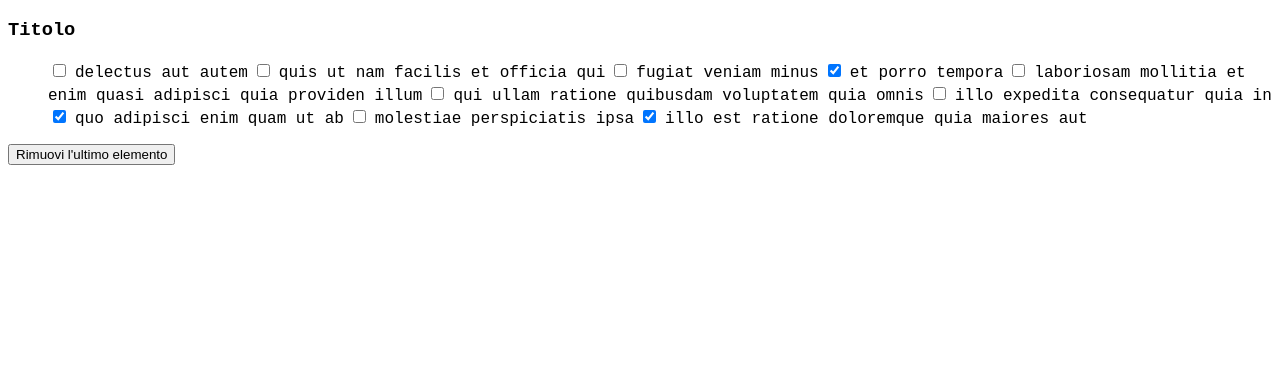
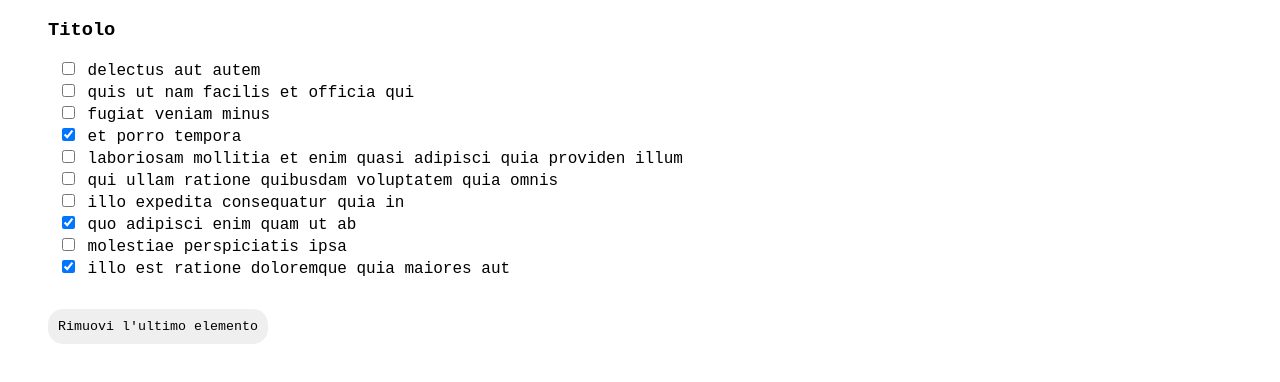
Before and after one commit to marghherita/Edgemony_modulo_3, a plain HTML site: page Esercizi/3.10.21/index.html in a window 1280 px wide. Drawn offline with Linux system fonts and the light colour scheme.

Commit message:
Versione_2

```diff
--- a/Esercizi/3.10.21/index.html
+++ b/Esercizi/3.10.21/index.html
@@ -22,7 +22,16 @@
         </li>
     </ul>
 
-        <button id="btn">Rimuovi l'ultimo elemento</button>
+    <!-- <div class="cont">
+
+        <div class="cont-div"><input type="checkbox" class="completed" name="completed" value="">
+            <p></p>
+        </div>
+
+
+    </div> -->
+
+    <button id="btn">Rimuovi l'ultimo elemento</button>
 
 
     <script src="data.js"></script>
--- a/Esercizi/3.10.21/script.js
+++ b/Esercizi/3.10.21/script.js
@@ -8,24 +8,28 @@ document.addEventListener('DOMContentLoaded', () => {
     const render = (container, items) => {
         const elements = items.map((element) => {
             if (element.completed === true) {
-                return ` <input type="checkbox" id="completed" name="completed" checked>
-                         <label id="title" for="completed">${element.title}</label>`
+                return `<li>
+                            <input type="checkbox" id="completed" name="completed" checked>
+                            <label id="title" for="completed">${element.title}</label>
+                        </li>`
             } else {
-                return ` <input type="checkbox" id="completed" name="completed">
-                         <label id="title" for="completed">${element.title}</label>`
+                return `<li>
+                            <input type="checkbox" id="completed" name="completed">
+                            <label id="title" for="completed">${element.title}</label>
+                        </li>`
             }
         }
 
         );
 
-        const output = elements.join('');
+        const content = elements.join('');
 
         btn.addEventListener("click", () => {
             elements.pop('')
-            const output = elements.join('');
-            container.innerHTML = output;
+            const content = elements.join('');
+            container.innerHTML = content;
         });
 
-        container.innerHTML = output;
+        container.innerHTML = content;
 
     };
--- a/Esercizi/3.10.21/style.css
+++ b/Esercizi/3.10.21/style.css
@@ -1,7 +1,24 @@
-h3, label {
+* {
     font-family: 'Courier New', Courier, monospace;
 }
 
-input {
-    margin: 5px;
+h3 {
+    margin-left: 40px;
 }
+
+ul {
+    list-style: none;
+    margin: 10px;
+}
+
+label {
+    line-height: 20px;
+}
+
+button {
+    border: none;
+    padding: 10px;
+    border-radius: 15px;
+    margin-left: 40px;
+    margin-top: 20px;
+}
```
